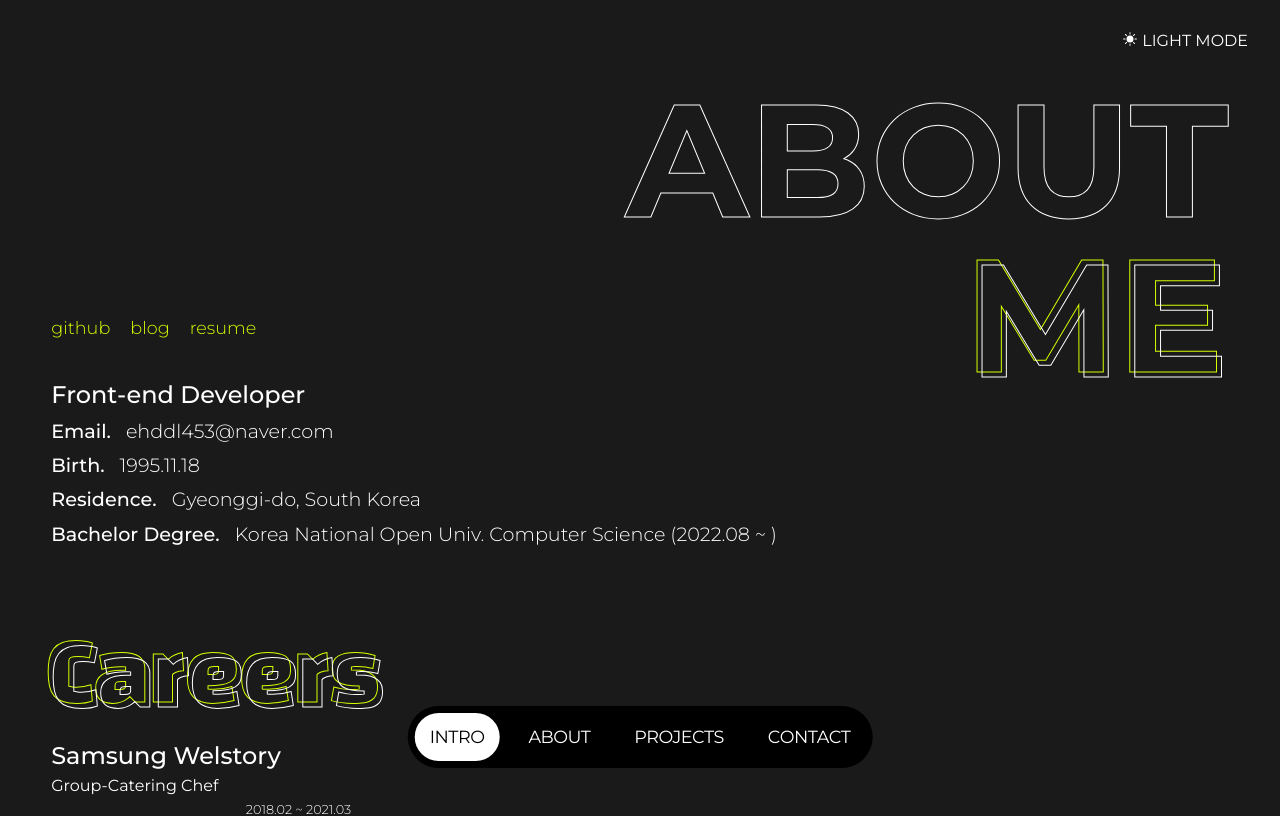
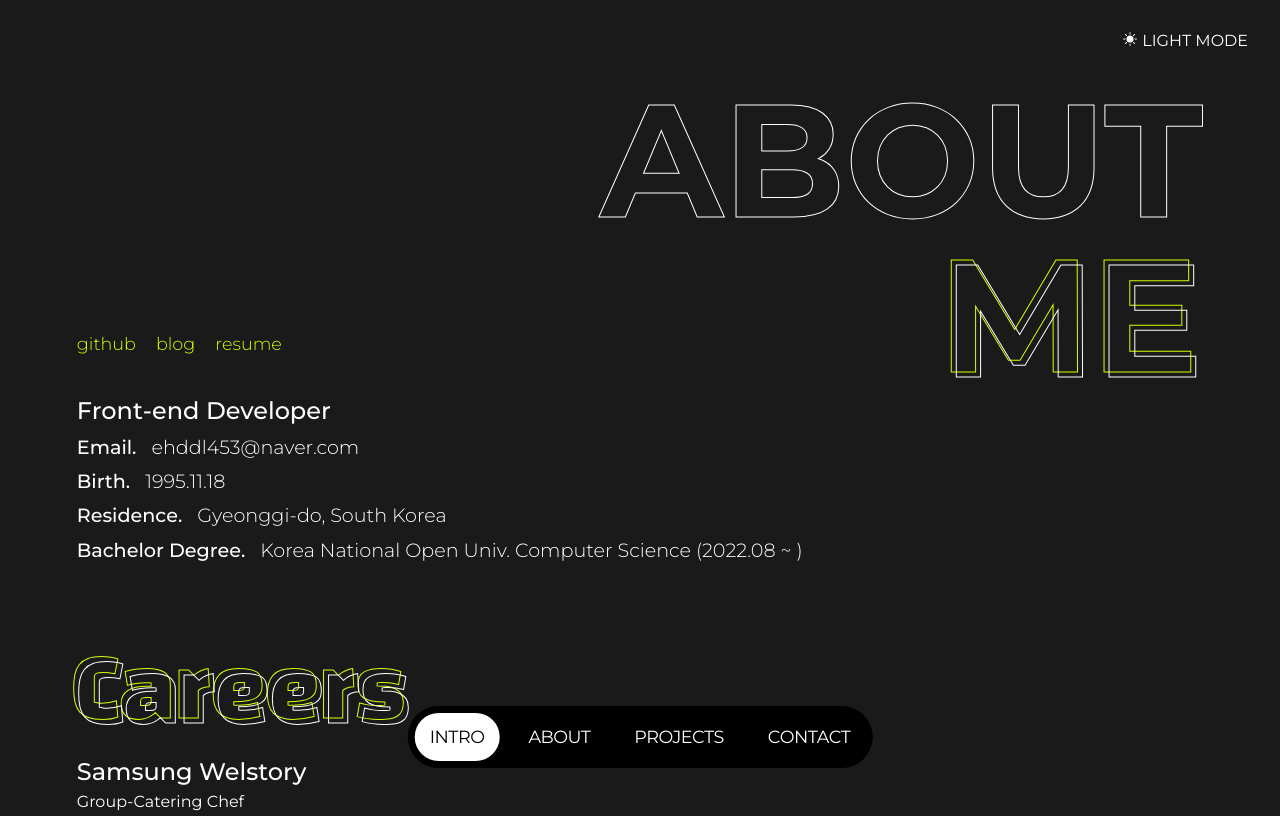
Before and after one commit to devwoodie/woodie, a React (Create React App) app: page /about in a window 1280 px wide. Shown: the top 816 px of the page. Built offline with nearby package versions, Linux system fonts and the light colour scheme.

Commit message:
feat : about 페이지 간격, 컬러 수정

```diff
--- a/public/index.html
+++ b/public/index.html
@@ -1,5 +1,5 @@
 <!DOCTYPE html>
-<html lang="en">
+<html lang="ko">
   <head>
     <meta charset="utf-8" />
     <link rel="icon" href="%PUBLIC_URL%/favicon.ico" />
--- a/src/css/About.scss
+++ b/src/css/About.scss
@@ -30,7 +30,7 @@
   }
   //info tab
   .info{
-    margin-top: -2rem;
+    margin-top: -1rem;
     position: relative;
     .info-nav{
       margin-bottom: 3rem;
@@ -42,6 +42,9 @@
         cursor: pointer;
         font-size: 1.1rem;
         font-weight: 300;
+        &:hover{
+          color: rgb(255, 94, 94);;
+        }
       }
     }
     .info-list{
--- a/src/css/App.scss
+++ b/src/css/App.scss
@@ -1,11 +1,11 @@
 body{
   width: 100vw;
   height: 100vh;
-
-  //overflow: hidden;
+  overflow-x: hidden;
+  overflow-y: scroll;
 }
 .inner{
-  padding: 0 4vw;
+  padding: 0 6vw;
 }
 .mode{
   position: fixed;
@@ -16,6 +16,7 @@ body{
   align-items: flex-start;
   cursor: pointer;
   color: var(--back-white);
+  z-index: 999;
   .mode-icon{
     font-size: 14px;
     margin-right: 5px;
--- a/src/css/reset.css
+++ b/src/css/reset.css
@@ -22,7 +22,7 @@ article, aside, details, figcaption, figure,
 footer, header, hgroup, menu, nav, section {
     display: block;
 }
-body {
+body{
     line-height: 1;
     background: var(--back-black);
 }
```
